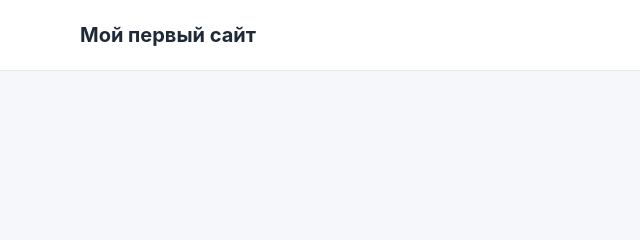
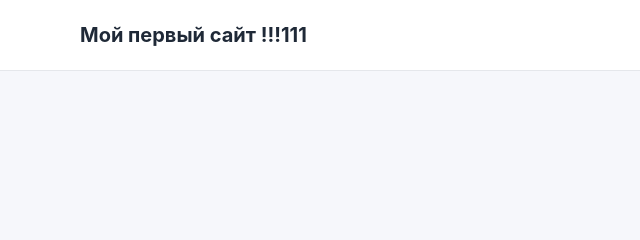
Before and after one commit to Alex9416/simple-contact-site, a plain HTML site: page index.html in a window 1280 px wide. Shown: the top 240 px of the page, 0-640 px from the left. Drawn offline with Linux system fonts and the light colour scheme.

Commit message:
Изменил название

```diff
--- a/index.html
+++ b/index.html
@@ -181,7 +181,7 @@
 <body>
   <header>
     <div class="container header-row">
-      <div class="logo">Мой первый сайт</div>
+      <div class="logo">Мой первый сайт !!!111</div>
       <a class="nav-link" href="#contact">Оставить заявку</a>
     </div>
   </header>
```
